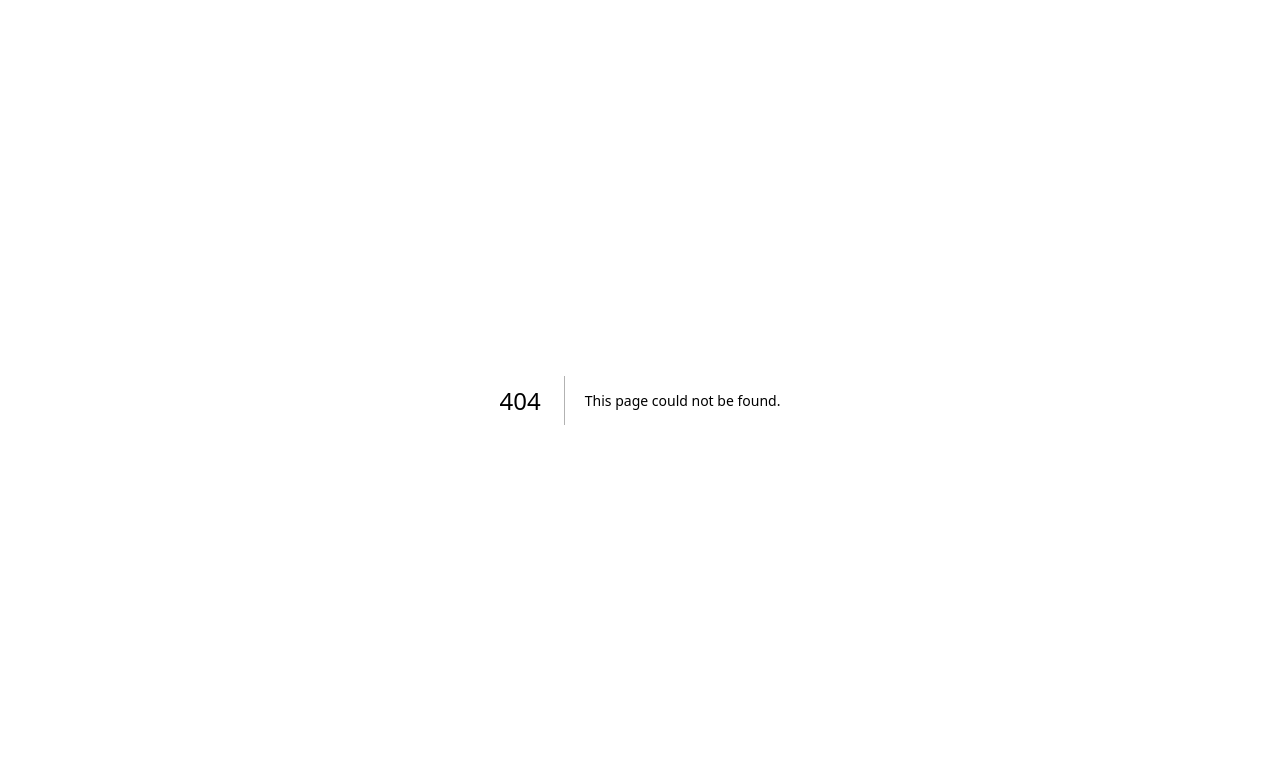
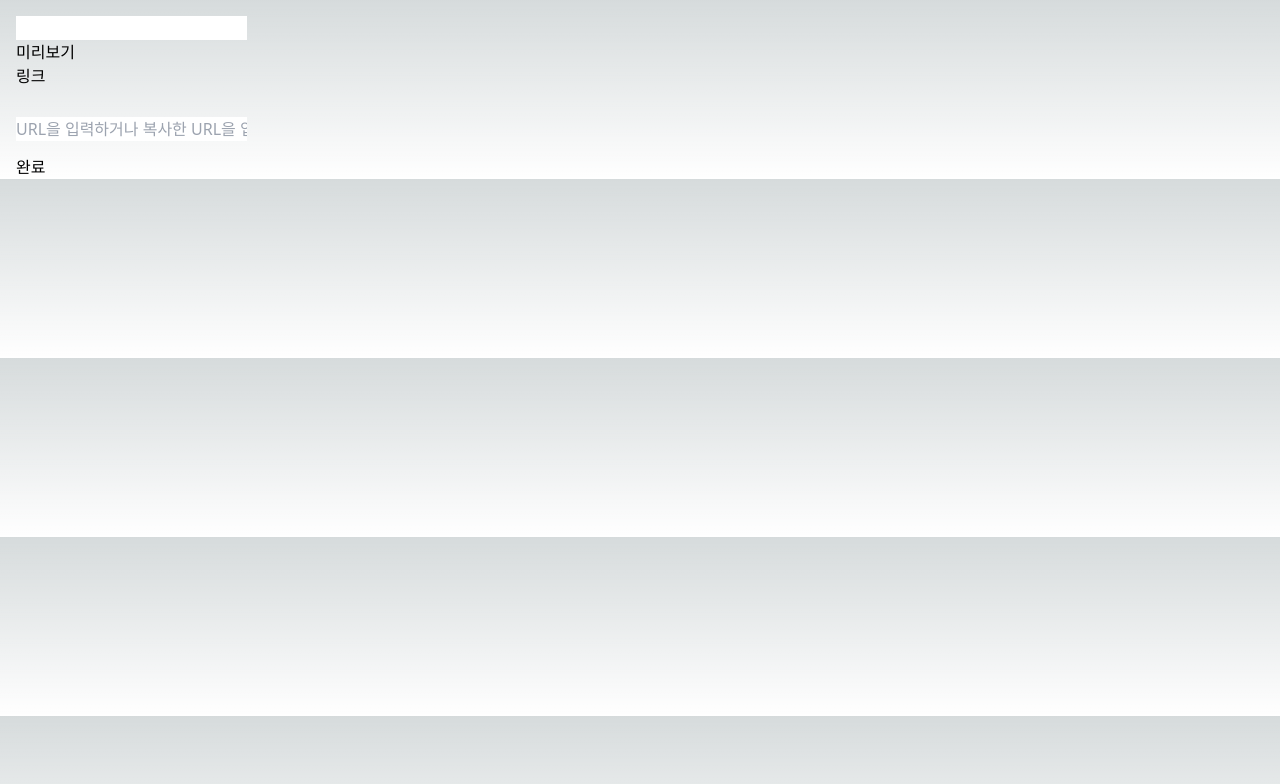
Before and after one commit to Code-Algorithm-Live/Code-Algorithm-Live, a Next.js app in the folder frontend/: page /help/temp in a window 1280 px wide. Before the commit this address had no page. Shown: the top 784 px of the page. Built offline with nearby package versions, Linux system fonts and the light colour scheme.

Commit message:
Add: 도와주기 폼 작성 참고 코드 S10P12A709-55

```diff
--- /dev/null
+++ b/frontend/src/app/help/layout.tsx
@@ -0,0 +1,16 @@
+export const metadata = {
+  title: 'Next.js',
+  description: 'Generated by Next.js',
+}
+
+export default function RootLayout({
+  children,
+}: {
+  children: React.ReactNode
+}) {
+  return (
+    <html lang="en">
+      <body>{children}</body>
+    </html>
+  )
+}
--- /dev/null
+++ b/frontend/src/app/help/temp/UrlInput/index.tsx
@@ -0,0 +1,61 @@
+import { useEffect, useState } from 'react';
+import { useMutation } from '@tanstack/react-query';
+import useDebounce from '@/hooks/useDebounce';
+
+const UrlInput = ({
+  value,
+  onInputChange,
+  onUrlFetchSuccess,
+  watchLoadingState,
+}: {
+  value: string;
+  onInputChange: (e?: React.ChangeEvent<HTMLInputElement>) => void;
+  onUrlFetchSuccess: (data: unknown) => void;
+  watchLoadingState?: (isLoading: boolean) => void;
+}) => {
+  const [url, setUrl] = useState(value);
+  const [errorMessage, setErrorMessage] = useState('');
+  const debouncedUrl = useDebounce(url, 2000);
+
+  const { mutate: fetchMetaData, isPending } = useMutation({
+    mutationFn: ()=>{return new Promise((resolve) => resolve("임시 Promise"))},
+    onSuccess: (data_) => {
+      onUrlFetchSuccess(data_);
+      setErrorMessage('');
+    },
+    onError: () => {
+      setErrorMessage('에러');
+    },
+  });
+
+  useEffect(() => {
+    if (watchLoadingState) watchLoadingState(isPending);
+  }, [isPending]);
+
+  const handleFetchURL = () => {
+
+  };
+
+  useEffect(() => {
+    if (debouncedUrl) {
+      handleFetchURL();
+    }
+  }, [debouncedUrl]);
+
+  return (
+    <div style={{ marginBottom: '14px' }}>
+      <input
+        type='text'
+        id='url'
+        placeholder='URL을 입력하거나 복사한 URL을 입력해주세요.'
+        value={url}
+        onChange={(e) => {
+          setUrl(e.target.value);
+          onInputChange(e);
+        }}
+      />
+    </div>
+  );
+};
+
+export default UrlInput;
--- /dev/null
+++ b/frontend/src/app/help/temp/page.tsx
@@ -0,0 +1,96 @@
+"use client"
+
+import React, { useState } from 'react';
+import styled from 'styled-components';
+import { useRouter } from 'next/navigation';
+import { useMutation } from '@tanstack/react-query';
+import UrlInput from '@/app/help/temp/UrlInput';
+
+const LinkPreivew = ({ isLoading, metaData }: { isLoading: boolean; metaData: any }) => {
+
+    return (
+      <div style={{ marginBottom: '29px' }}>
+        <div>
+          미리보기
+          {isLoading && <p>로딩중입니다.</p>}
+        </div>
+        {!isLoading && <div>링크</div>}
+      </div>
+    );
+  };
+
+
+const Create = () => {
+  const router = useRouter()
+
+  const [url, setUrl] = useState('');
+  const [title, setTitle] = useState('');
+  const [isValid, setIsValid] = useState(false); // 폼 유효성 검증
+  const [isUrlFetchLoading, setIsUrlFetchLoading] = useState(false);
+
+
+  const createLink = useMutation({ mutationFn: ()=>{ return new Promise((resolve) => resolve("임시 Promise"))}}); // POST 요청
+  const handleCreate = () => {
+    if (createLink.isPending) return;
+
+    if (!isValid) return;
+
+    /**
+    createLink.mutate(
+      {},
+      {
+        onSuccess: () => {
+          router.push('/');
+        },
+      }
+    );
+    */
+  };
+
+
+  return (
+    <Form
+      onSubmit={(e) => {
+        e.preventDefault();
+        handleCreate();
+      }}
+    >
+
+      <input type="text" value={title} onChange={(e) => setTitle(e?.target?.value)} />
+
+      <LinkPreivew isLoading={isUrlFetchLoading} metaData={{}} />
+
+      <UrlInput
+        value={url}
+        onUrlFetchSuccess={(data) => {
+          setTitle("title");
+        }}
+        onInputChange={(e) => {
+          if (e) setUrl(e.target.value);
+          else setUrl('');
+        }}
+        watchLoadingState={(loadingState) => setIsUrlFetchLoading(loadingState)}
+      />
+
+      <ButtonBlock>
+        <Button type='submit' disabled={!isValid}>
+          완료
+        </Button>
+      </ButtonBlock>
+    </Form>
+  );
+};
+
+export default Create;
+
+const Form = styled.form`
+  padding: 16px 16px 0;
+`;
+
+const ButtonBlock = styled.div`
+
+`;
+
+const Button = styled.button`
+
+`;
```
Also changed, not shown: frontend/src/app/help/temp/README.md (added).
